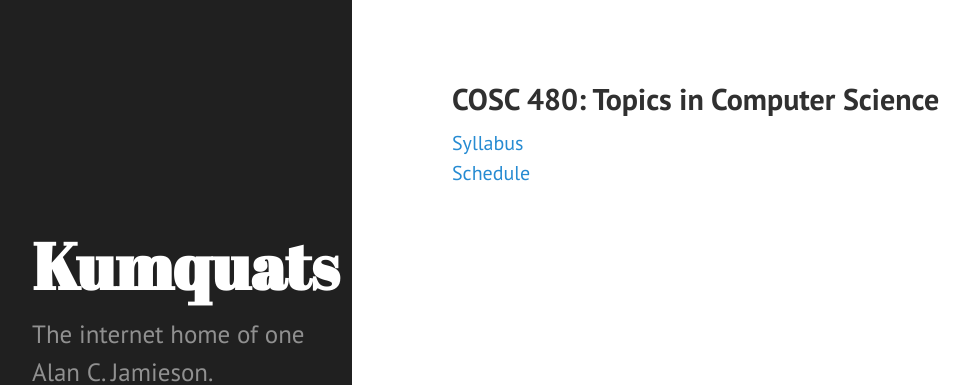
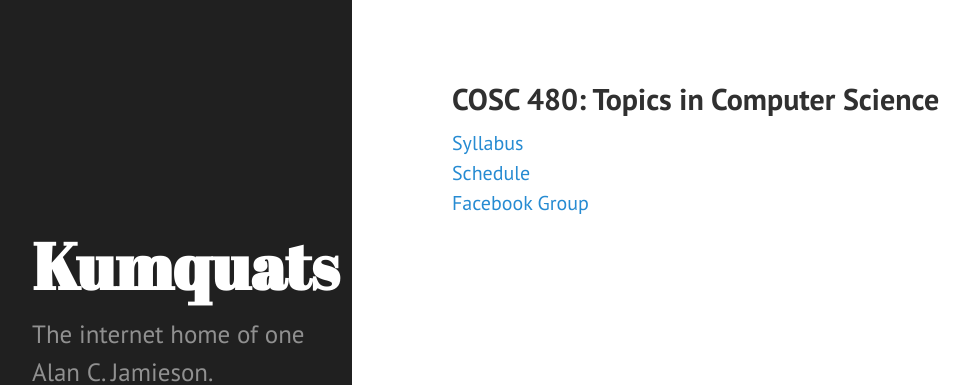
Before and after one commit to ripark/ripark.github.io, a Jekyll site: the page built from f15/cosc480.html, in a window 1280 px wide. Shown: the top 385 px of the page, without its empty margins (8-978 px from the left). Built offline with Jekyll 4.4.1, drawn with Linux system fonts in a browser that asks for light colours; Markdown is read by kramdown in place of the engine named in the settings.

Commit message:
Adding Facebook groups

```diff
--- a/f15/cosc201.html
+++ b/f15/cosc201.html
@@ -7,6 +7,8 @@ shorttitle: "COSC 201"
 <a href="http://ripark.github.io/f15/COSC201SillyBus.pdf">Syllabus</a>
 <br>
 <a href="http://ripark.github.io/f15/COSC201Sched.pdf">Schedule</a>
+<br>
+<a href="https://www.facebook.com/groups/717159541760928/">Facebook Group</a>
 <hr>
 <a href="http://ripark.github.io/f15/201Prep.pdf">Prep for 201 Worksheet</a>
 <br>
--- a/f15/cosc438.html
+++ b/f15/cosc438.html
@@ -7,3 +7,5 @@ shorttitle: "COSC 438"
 <a href="http://ripark.github.io/f15/COSC438SillyBus.pdf">Syllabus</a>
 <br>
 <a href="http://ripark.github.io/f15/COSC438Sched.pdf">Schedule</a>
+<br>
+<a href="https://www.facebook.com/groups/807737985990912/">Facebook Group</a>
--- a/f15/cosc480.html
+++ b/f15/cosc480.html
@@ -7,3 +7,5 @@ title: "COSC 480: Topics in Computer Science"
 <a href="http://ripark.github.io/f15/COSC480SillyBus.pdf">Syllabus</a>
 <br>
 <a href="http://ripark.github.io/f15/COSC480Sched.pdf">Schedule</a>
+<br>
+<a href="https://www.facebook.com/groups/689069824526980/">Facebook Group</a>
```
